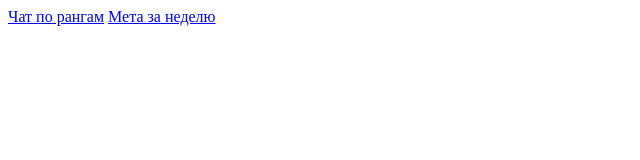
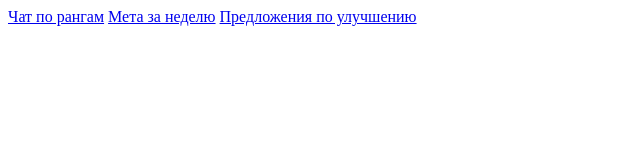
Before and after one commit to Sub-Zerro/dota_chat, a website: page home.html in a window 1280 px wide. Shown: the whole page, without its empty margins (0-640 px from the left). Drawn offline with Linux system fonts and the light colour scheme.

Commit message:
new mail first

```diff
--- a/home.html
+++ b/home.html
@@ -8,5 +8,7 @@
 <body>
     <a href="/index">Чат по рангам</a>
     <a href="/meta">Мета за неделю</a>
+    <a target="_blank" href="https://mail.google.com/mail/u/0/#inbox?compose=DXDwSWwzqBRjgLPgNFwWXncTPfzSCLjcCgsrpDgKtXbLdnmpTgZCrxkLzNSKZBRrlRJFpBdTPLklxzsFkJMFHRDNDqhCMdPQLBwrptzjhQszMBhSNZPZRntg" data-ajax="false">Предложения по улучшению</a>
+
 </body>
 </html>
```
